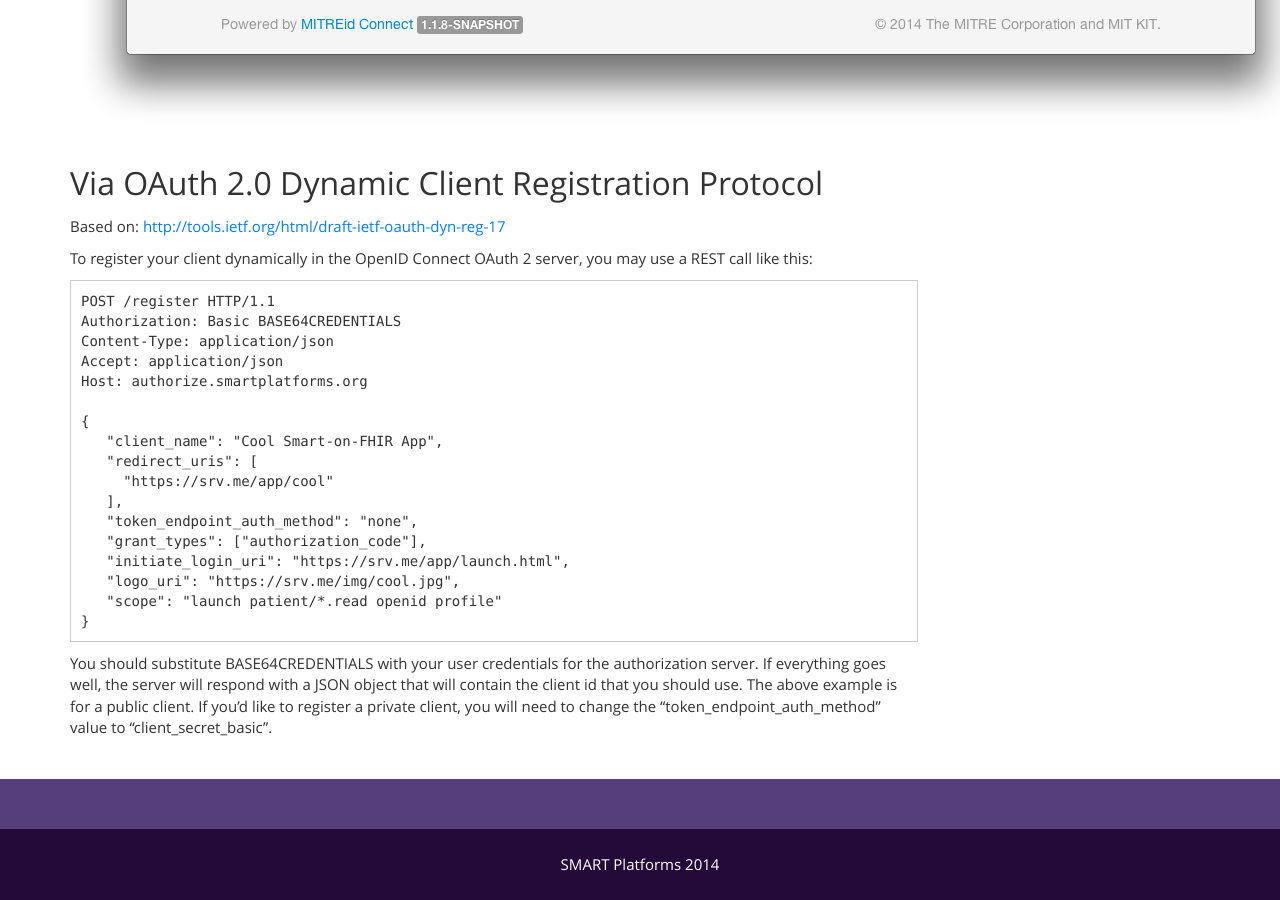
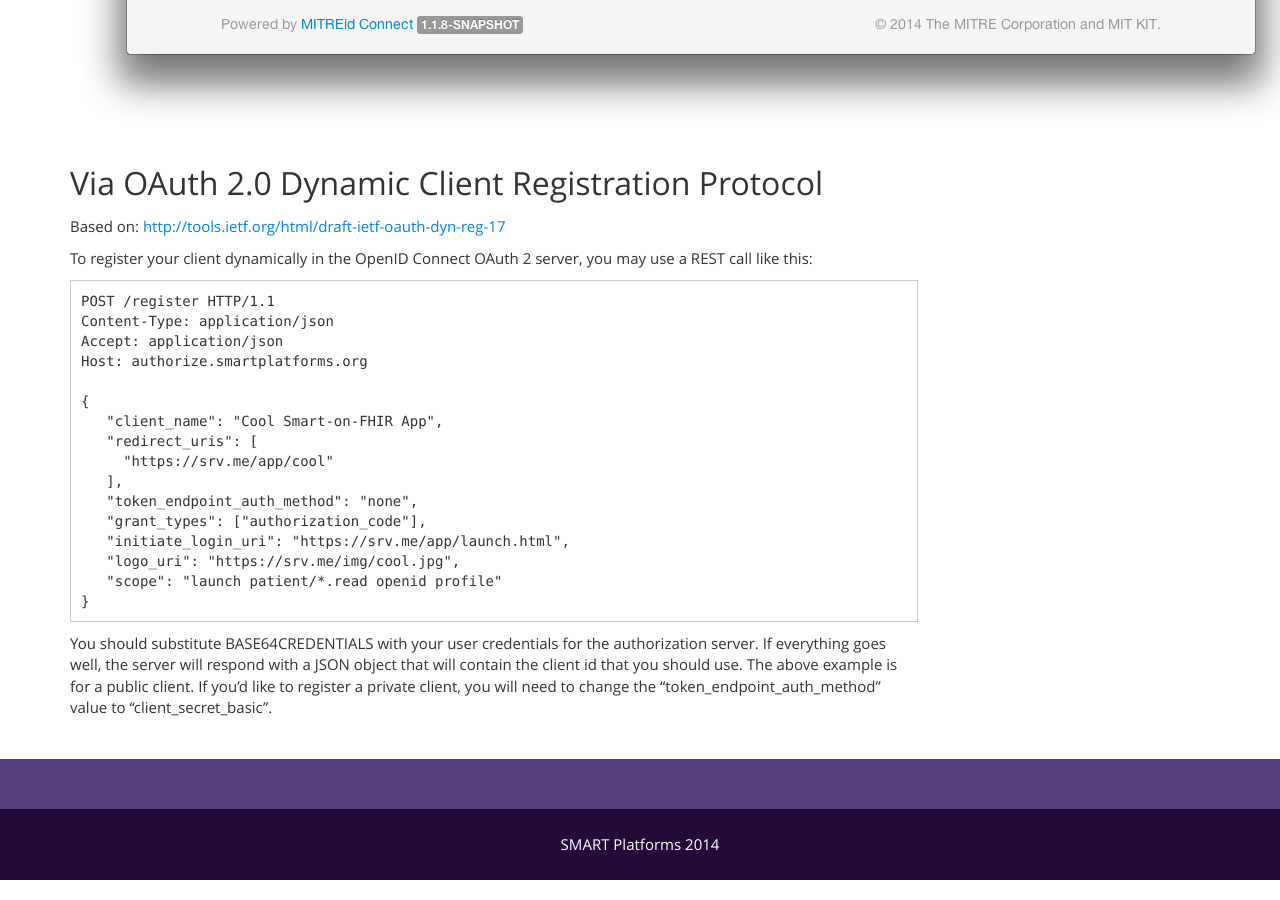
Before and after one commit to smart-on-fhir/smart-on-fhir.github.io, a Jekyll site: the page built from sandbox/howto/index.md, in a window 1280 px wide and 900 px high, scrolled down 7311 px. Built offline with Jekyll 4.4.1, drawn with Linux system fonts in a browser that asks for light colours; Markdown is read by kramdown in place of the engine named in the settings.

Commit message:
Remove auth header from dynamic client registration example

````diff
--- a/sandbox/howto/index.md
+++ b/sandbox/howto/index.md
@@ -86,7 +86,6 @@ server, you may use a REST call like this:
 
 ```
 POST /register HTTP/1.1
-Authorization: Basic BASE64CREDENTIALS
 Content-Type: application/json
 Accept: application/json
 Host: authorize.smartplatforms.org
````
